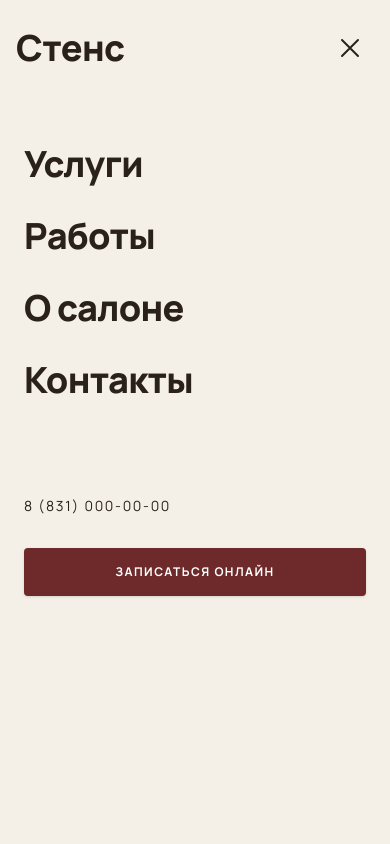
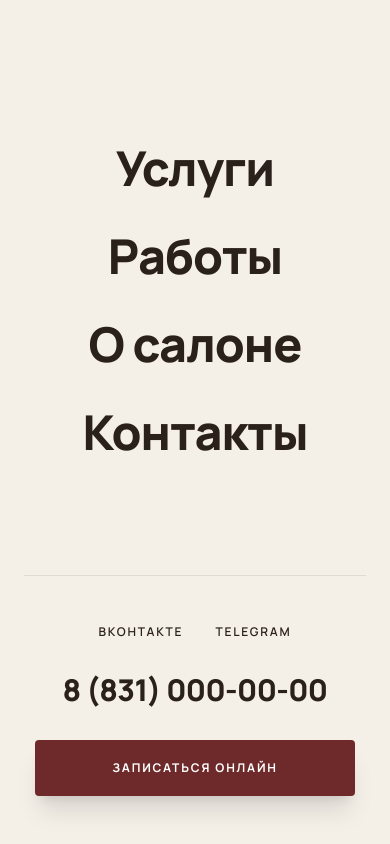
Before and after one commit to Kuala2/WebSite_Ref_Full, a Next.js app: page / in a window 390 px wide. Both pictures are taken after a click on the button "Меню". Shown: the top 844 px of the page. Built offline with nearby package versions, Linux system fonts and the light colour scheme; a web font is replaced by a local one.

Commit message:
feat: redesign mobile menu with premium fullscreen animations

```diff
--- a/src/components/Header.tsx
+++ b/src/components/Header.tsx
@@ -1,6 +1,6 @@
 "use client";
 
-import { useState } from "react";
+import { useState, useEffect } from "react";
 import Link from "next/link";
 import { usePathname } from "next/navigation";
 import { SALON_INFO } from "@/constants/data";
@@ -8,6 +8,17 @@ import { SALON_INFO } from "@/constants/data";
 export default function Header() {
   const [isOpen, setIsOpen] = useState(false);
   const pathname = usePathname();
+
+  useEffect(() => {
+    if (isOpen) {
+      document.body.style.overflow = 'hidden';
+    } else {
+      document.body.style.overflow = 'unset';
+    }
+    return () => {
+      document.body.style.overflow = 'unset';
+    };
+  }, [isOpen]);
 
   const navLinks = [
     { name: "Услуги", href: "/uslugi" },
@@ -95,19 +106,24 @@ export default function Header() {
       </div>
 
       {/* Mobile Menu Overlay */}
-      {isOpen && (
-        <div className="md:hidden absolute top-24 left-0 w-full h-[100svh] bg-[#F4EFE7] flex flex-col pt-12 px-6">
-          <nav className="flex flex-col space-y-8">
-            {navLinks.map((link) => {
+      <div
+        className={`md:hidden fixed inset-0 z-40 bg-[#F4EFE7] transition-all duration-500 ease-[cubic-bezier(0.76,0,0.24,1)] flex flex-col ${
+          isOpen ? "opacity-100 translate-y-0" : "opacity-0 -translate-y-full pointer-events-none"
+        }`}
+      >
+        <div className="flex flex-col h-full pt-32 px-6 pb-12 overflow-y-auto">
+          <nav className="flex flex-col items-center space-y-10 mt-4">
+            {navLinks.map((link, idx) => {
               const isActive = pathname === link.href || pathname.startsWith(link.href + "/");
               return (
                 <Link
                   key={link.href}
                   href={link.href}
                   onClick={handleLinkClick}
-                  className={`font-serif-display text-4xl transition-colors ${
-                    isActive ? "text-[#6E2A2A]" : "text-[#2A211B]"
-                  }`}
+                  className={`font-serif-display text-5xl sm:text-6xl tracking-tight transition-all duration-500 transform ${
+                    isOpen ? "translate-y-0 opacity-100" : "translate-y-8 opacity-0"
+                  } ${isActive ? "text-[#6E2A2A]" : "text-[#2A211B] hover:text-[#6E2A2A]"}`}
+                  style={{ transitionDelay: `${isOpen ? 100 + idx * 100 : 0}ms` }}
                 >
                   {link.name}
                 </Link>
@@ -115,20 +131,29 @@ export default function Header() {
             })}
           </nav>
 
-          <div className="mt-24 flex flex-col gap-8">
-            <a href={SALON_INFO.phoneLink} className="text-sm tracking-[0.12em] uppercase text-[#2A211B]">
+          <div
+            className={`mt-auto flex flex-col items-center gap-8 pt-12 border-t border-[#2A211B]/10 transition-all duration-700 transform ${
+              isOpen ? "translate-y-0 opacity-100" : "translate-y-8 opacity-0"
+            }`}
+            style={{ transitionDelay: `${isOpen ? 500 : 0}ms` }}
+          >
+            <div className="flex gap-8">
+              <a href={SALON_INFO.vkUrl} className="text-xs tracking-[0.15em] font-semibold uppercase text-[#2A211B] hover:text-[#6E2A2A] transition-colors">ВКонтакте</a>
+              <a href={SALON_INFO.tgUrl} className="text-xs tracking-[0.15em] font-semibold uppercase text-[#2A211B] hover:text-[#6E2A2A] transition-colors">Telegram</a>
+            </div>
+            <a href={SALON_INFO.phoneLink} className="font-serif-display text-3xl text-[#2A211B] hover:text-[#6E2A2A] transition-colors">
               {SALON_INFO.phone}
             </a>
             <Link
               href="/kontakty#zapis"
               onClick={handleLinkClick}
-              className="inline-flex items-center justify-center w-full px-6 py-4 bg-[#6E2A2A] text-white text-xs uppercase tracking-[0.12em] font-bold rounded-sm shadow-sm active:shadow-none transition-all duration-300"
+              className="inline-flex items-center justify-center w-full max-w-[320px] px-8 py-5 bg-[#6E2A2A] text-white text-xs uppercase tracking-[0.15em] font-bold rounded-sm shadow-xl active:shadow-none transition-all duration-300 hover:-translate-y-1 hover:bg-[#5a2121]"
             >
               Записаться онлайн
             </Link>
           </div>
         </div>
-      )}
+      </div>
     </header>
   );
 }
```
